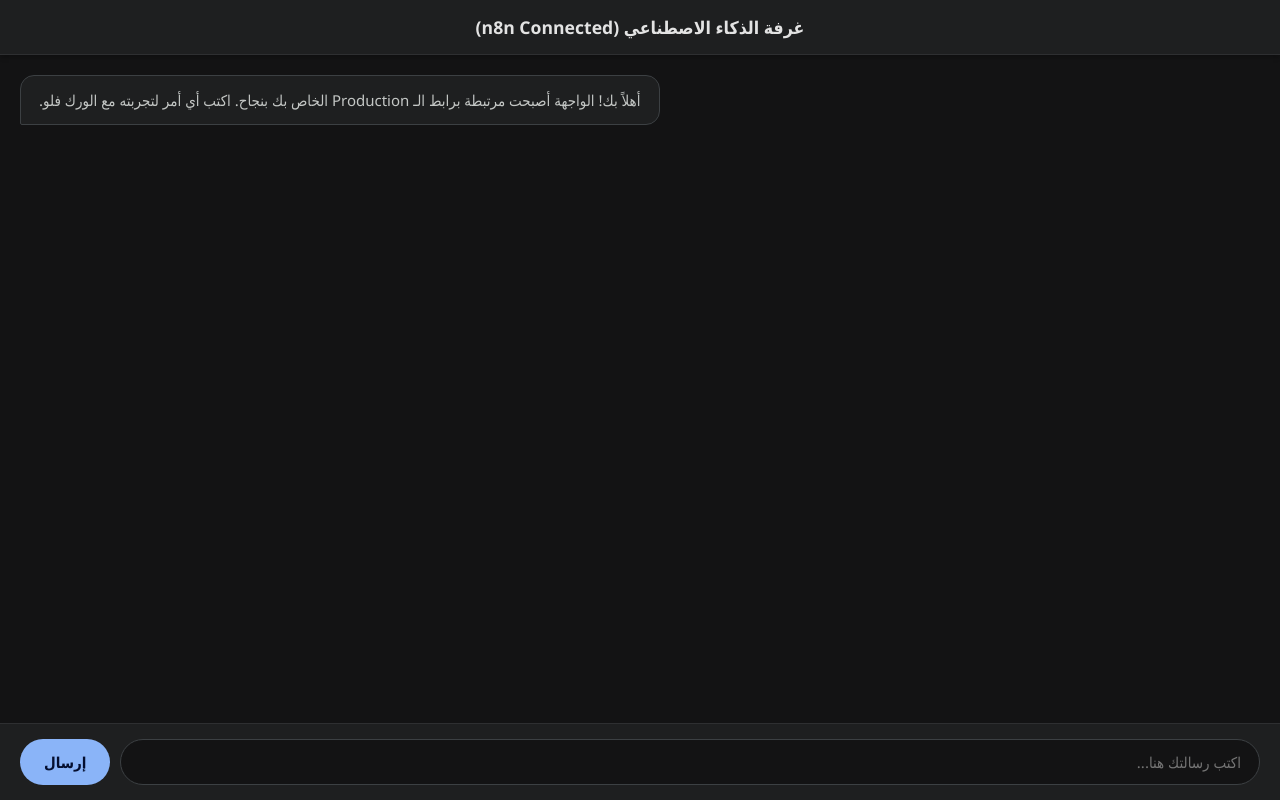
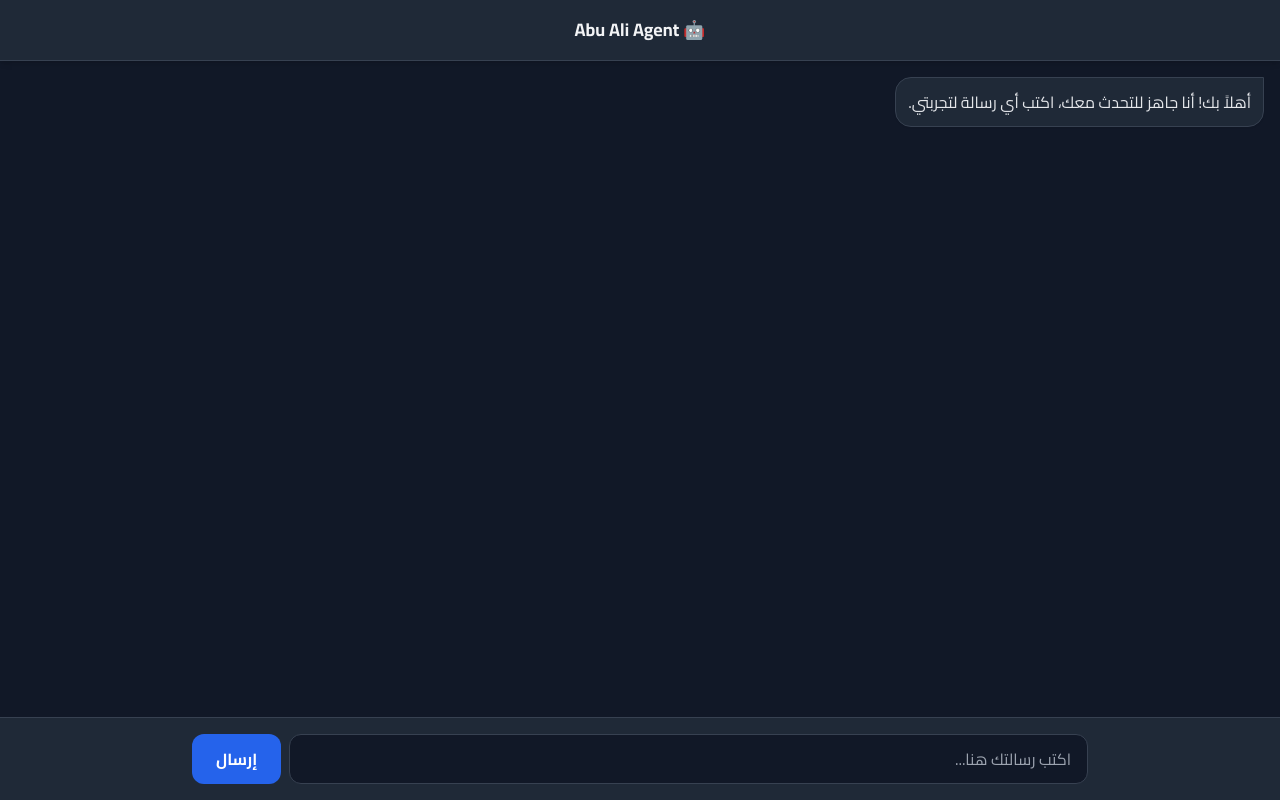
Before and after one commit to Hussein911911/abu-ali-agent, a plain HTML site: page index.html in a window 1280 px wide. Drawn offline with nearby package versions, Linux system fonts and the light colour scheme.

Commit message:
Update index.html

```diff
--- a/index.html
+++ b/index.html
@@ -3,95 +3,128 @@
 <head>
     <meta charset="UTF-8">
     <meta name="viewport" content="width=device-width, initial-scale=1.0">
-    <title>غرفة المساعد الذكي</title>
+    <title>Abu Ali Agent</title>
+    <script src="https://cdn.tailwindcss.com"></script>
+    <link href="https://fonts.googleapis.com/css2?family=Cairo:wght@400;600;700&display=swap" rel="stylesheet">
     <style>
-        * { box-sizing: border-box; margin: 0; padding: 0; font-family: 'Segoe UI', Tahoma, Geneva, Verdana, sans-serif; }
-        body { background-color: #131314; color: #e3e3e3; display: flex; flex-direction: column; height: 100vh; }
-
-        header {
-            padding: 15px 20px;
-            background: #1e1f20;
-            border-bottom: 1px solid #2e2f31;
-            text-align: center;
-            font-weight: bold;
-            font-size: 1.1rem;
-            box-shadow: 0 2px 5px rgba(0,0,0,0.3);
-        }
-
-        #chat-box { flex: 1; overflow-y: auto; padding: 20px; display: flex; flex-direction: column; gap: 15px; }
-
-        .message { max-width: 80%; padding: 12px 18px; border-radius: 14px; line-height: 1.6; font-size: 15px; word-break: break-word; }
-        .user-msg { background-color: #2b2c2f; align-self: flex-start; border-bottom-right-radius: 2px; }
-        .bot-msg { background-color: #1e1f20; align-self: flex-end; border: 1px solid #3c4043; border-bottom-left-radius: 2px; color: #c4c7c5; }
-        .loading { color: #8ab4f8; font-style: italic; }
-
-        #input-container { padding: 15px 20px; background: #1e1f20; display: flex; gap: 10px; border-top: 1px solid #2e2f31; }
-        input { flex: 1; padding: 12px 18px; background: #131314; border: 1px solid #3c4043; border-radius: 24px; color: #fff; font-size: 15px; outline: none; transition: 0.2s; }
-        input:focus { border-color: #8ab4f8; }
-        button { padding: 0 24px; background: #8ab4f8; color: #040e2f; border: none; border-radius: 24px; font-weight: bold; font-size: 15px; cursor: pointer; transition: 0.2s; }
-        button:hover { background: #d3e3fd; }
+        body { font-family: 'Cairo', sans-serif; }
     </style>
 </head>
-<body>
+<body class="bg-gray-900 text-gray-100 flex flex-col h-screen">
 
-    <header>غرفة الذكاء الاصطناعي (n8n Connected)</header>
+    <!-- Header -->
+    <header class="bg-gray-800 border-b border-gray-700 p-4 text-center text-lg font-bold shadow-md">
+        🤖 Abu Ali Agent
+    </header>
 
-    <div id="chat-box">
-        <div class="message bot-msg">أهلاً بك! الواجهة أصبحت مرتبطة برابط الـ Production الخاص بك بنجاح. اكتب أي أمر لتجربته مع الورك فلو.</div>
-    </div>
+    <!-- Chat Messages Container -->
+    <main id="chat-container" class="flex-1 overflow-y-auto p-4 space-y-4">
+        <div class="flex justify-start">
+            <div class="bg-gray-800 text-gray-200 p-3 rounded-2xl rounded-tr-none max-w-xs md:max-w-md shadow-sm border border-gray-700">
+                أهلاً بك! أنا جاهز للتحدث معك، اكتب أي رسالة لتجربتي.
+            </div>
+        </div>
+    </main>
 
-    <div id="input-container">
-        <input type="text" id="user-input" placeholder="اكتب رسالتك هنا..." onkeydown="if(event.key==='Enter') sendMessage()">
-        <button onclick="sendMessage()">إرسال</button>
-    </div>
+    <!-- Input Bar -->
+    <footer class="p-4 bg-gray-800 border-t border-gray-700">
+        <form id="chat-form" onsubmit="sendMessage(event)" class="flex gap-2 max-w-4xl mx-auto">
+            <input
+                type="text"
+                id="user-input"
+                placeholder="اكتب رسالتك هنا..."
+                required
+                autocomplete="off"
+                class="flex-1 bg-gray-900 border border-gray-700 rounded-xl px-4 py-3 text-white focus:outline-none focus:ring-2 focus:ring-blue-500 transition-all"
+            />
+            <button
+                type="submit"
+                id="send-btn"
+                class="bg-blue-600 hover:bg-blue-700 text-white px-6 py-3 rounded-xl font-bold transition-all disabled:opacity-50"
+            >
+                إرسال
+            </button>
+        </form>
+    </footer>
 
     <script>
-        // رابط الـ Production الخاص بحسابك في n8n Cloud
-        const N8N_WEBHOOK_URL = 'https://hussein911.app.n8n.cloud/webhook/6d47c7e9-bab0-418f-8901-660a06c0709b';
+        const WEBHOOK_URL = "https://hussein911.app.n8n.cloud/webhook/6d47c7e9-bab0-418f-8901-660a06c0709b";
 
-        async function sendMessage() {
-            const inputField = document.getElementById('user-input');
-            const message = inputField.value.trim();
-            if (!message) return;
+        async function sendMessage(e) {
+            e.preventDefault();
 
-            // إضافة رسالة المستخدم
-            addMessage(message, 'user-msg');
-            inputField.value = '';
+            const inputField = document.getElementById("user-input");
+            const sendBtn = document.getElementById("send-btn");
+            const chatContainer = document.getElementById("chat-container");
+            const messageText = inputField.value.trim();
 
-            // مؤشر التحميل
-            const loadingId = addMessage('جاري معالجة الطلب عبر n8n...', 'bot-msg loading');
+            if (!messageText) return;
+
+            // 1. إضافة رسالة المستخدم للشاشة
+            appendMessage(messageText, 'user');
+            inputField.value = "";
+            inputField.disabled = true;
+            sendBtn.disabled = true;
+
+            // 2. إنشاء مكان لرد البوت (حالة الانتظار)
+            const botMsgElement = appendMessage("جاري التفكير...", 'bot');
 
             try {
-                const response = await fetch(N8N_WEBHOOK_URL, {
-                    method: 'POST',
-                    headers: { 'Content-Type': 'application/json' },
-                    body: JSON.stringify({ message: message })
+                const response = await fetch(WEBHOOK_URL, {
+                    method: "POST",
+                    headers: { "Content-Type": "application/json" },
+                    body: JSON.stringify({ chatInput: messageText, message: messageText })
                 });
 
-                const data = await response.json();
-                const botMsgElement = document.getElementById(loadingId);
-                botMsgElement.classList.remove('loading');
+                const rawText = await response.text();
+                let cleanReply = "";
 
-                // طباعة الرد القادم من n8n
-                botMsgElement.innerText = data.output || data.reply || data.response || (typeof data === 'string' ? data : JSON.stringify(data));
+                // محاولة فك الشفرة إذا كانت JSON
+                try {
+                    const parsedJson = JSON.parse(rawText);
+                    cleanReply = parsedJson.output || parsedJson.text || parsedJson.message || parsedJson.response || JSON.stringify(parsedJson);
+                } catch (err) {
+                    cleanReply = rawText;
+                }
+
+                // إذا وصل كود HTML نقوم بتنظيفه واستخراج النص فقط تلقائياً
+                if (typeof cleanReply === 'string' && (cleanReply.includes('<html') || cleanReply.includes('<!DOCTYPE'))) {
+                    const parser = new DOMParser();
+                    const doc = parser.parseFromString(cleanReply, 'text/html');
+                    cleanReply = doc.body.textContent.trim() || "تم استلام الرد بنجاح.";
+                }
+
+                botMsgElement.innerText = cleanReply;
+
             } catch (error) {
-                const botMsgElement = document.getElementById(loadingId);
-                botMsgElement.classList.remove('loading');
-                botMsgElement.innerText = 'عذراً، تعذر الاتصال بالـ Workflow. تأكد من تفعيل الورك فلو بـ n8n (Active).';
-                console.error('Error:', error);
+                console.error("Error:", error);
+                botMsgElement.innerText = "عذراً، حدث خطأ في الاتصال بالورُك فلو.";
+            } finally {
+                inputField.disabled = false;
+                sendBtn.disabled = false;
+                inputField.focus();
+                chatContainer.scrollTop = chatContainer.scrollHeight;
             }
         }
 
-        function addMessage(text, className) {
-            const chatBox = document.getElementById('chat-box');
-            const msgDiv = document.createElement('div');
-            const id = 'msg-' + Date.now();
-            msgDiv.id = id;
-            msgDiv.className = `message ${className}`;
-            msgDiv.innerText = text;
-            chatBox.appendChild(msgDiv);
-            chatBox.scrollTop = chatBox.scrollHeight;
-            return id;
+        function appendMessage(text, sender) {
+            const chatContainer = document.getElementById("chat-container");
+            const wrapper = document.createElement("div");
+            wrapper.className = `flex ${sender === 'user' ? 'justify-end' : 'justify-start'}`;
+
+            const msgBubble = document.createElement("div");
+            if (sender === 'user') {
+                msgBubble.className = "bg-blue-600 text-white p-3 rounded-2xl rounded-tl-none max-w-xs md:max-w-md shadow-sm";
+            } else {
+                msgBubble.className = "bg-gray-800 text-gray-200 p-3 rounded-2xl rounded-tr-none max-w-xs md:max-w-md shadow-sm border border-gray-700 whitespace-pre-wrap";
+            }
+
+            msgBubble.innerText = text;
+            wrapper.appendChild(msgBubble);
+            chatContainer.appendChild(wrapper);
+            chatContainer.scrollTop = chatContainer.scrollHeight;
+
+            return msgBubble;
         }
     </script>
 </body>
```
